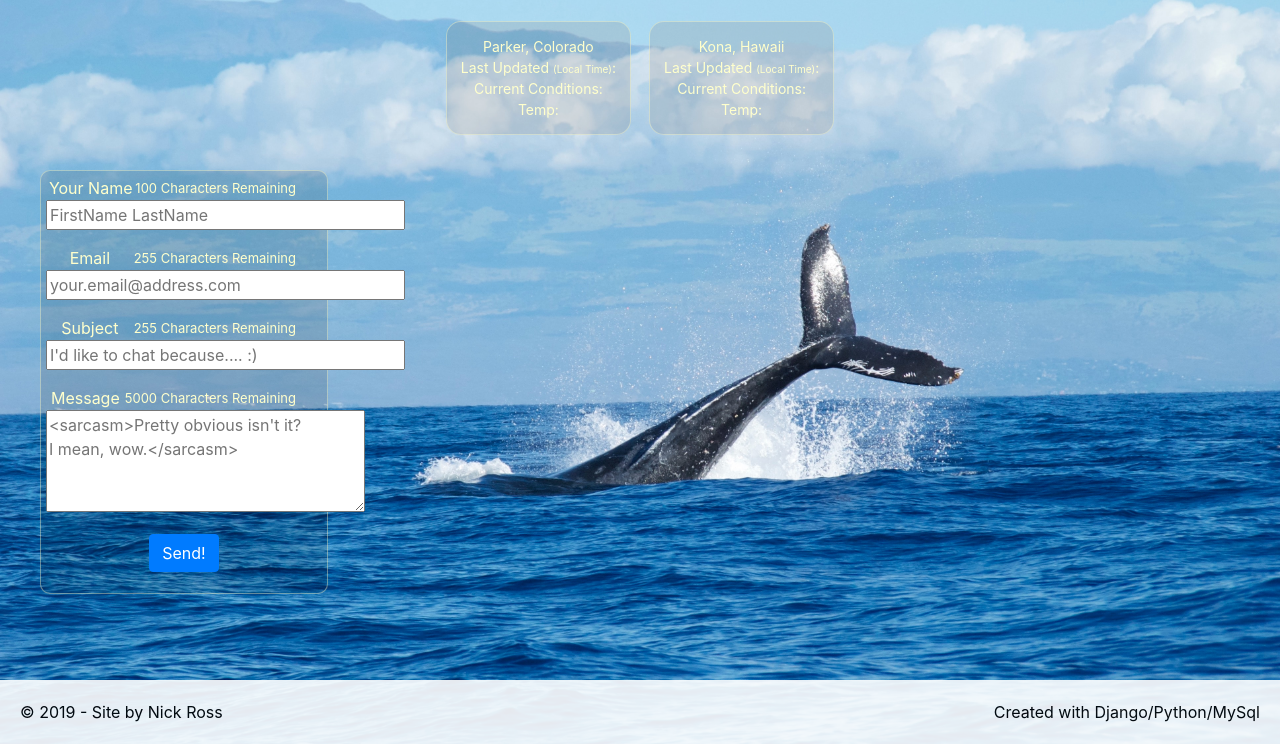
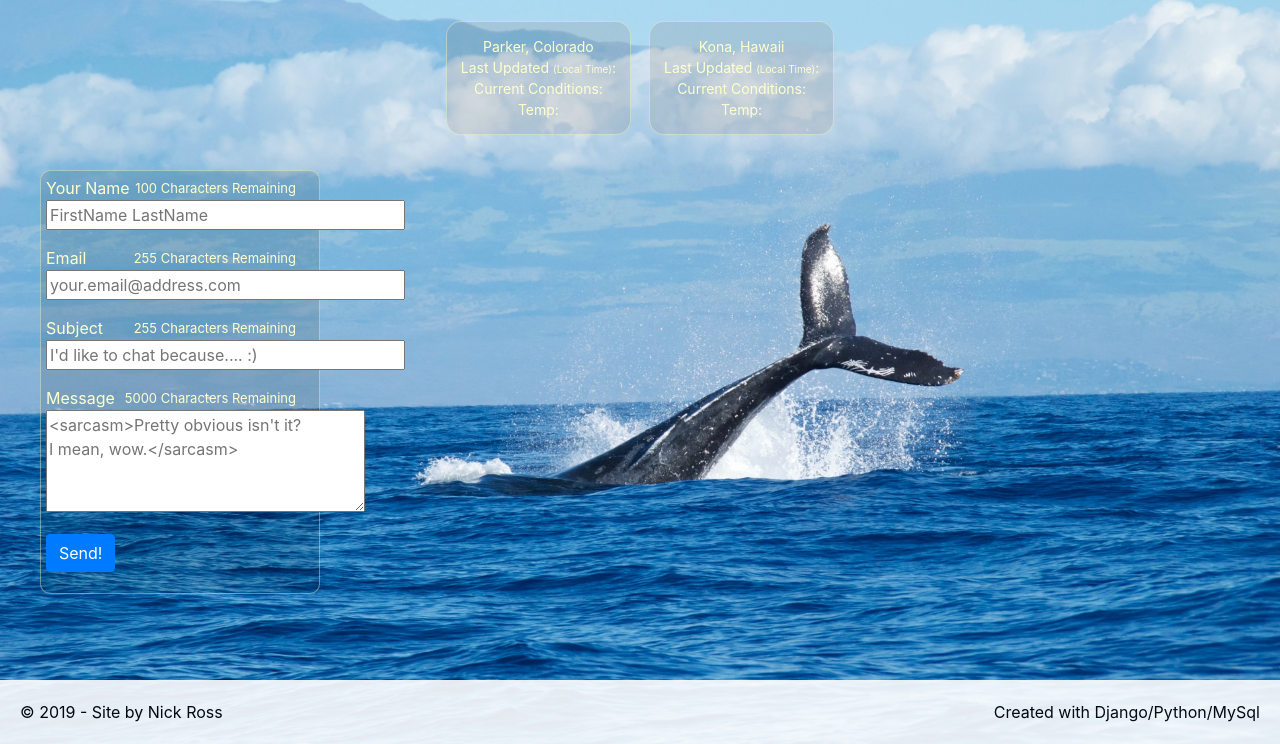
Before and after one commit to codecampNick/MySite2, a Django app: page /contact/ in a window 1280 px wide. Shown: the part 56-800 px from the top of the page. Run offline with Django 3.2, Linux system fonts and the light colour scheme; parts of the project's set-up code (start-up, migrations or seed data) failed here and were passed over; some libraries are stand-ins or nearby versions.

Commit message:
css change.  contact form work

```diff
--- a/contact/static/css/contact.css
+++ b/contact/static/css/contact.css
@@ -18,6 +18,5 @@
     /*opacity: .8;
     margin: 5px;*/
     padding: 5px;
-    width: 18em;
-    text-align: center;
+    width: 280px;
 }
```
